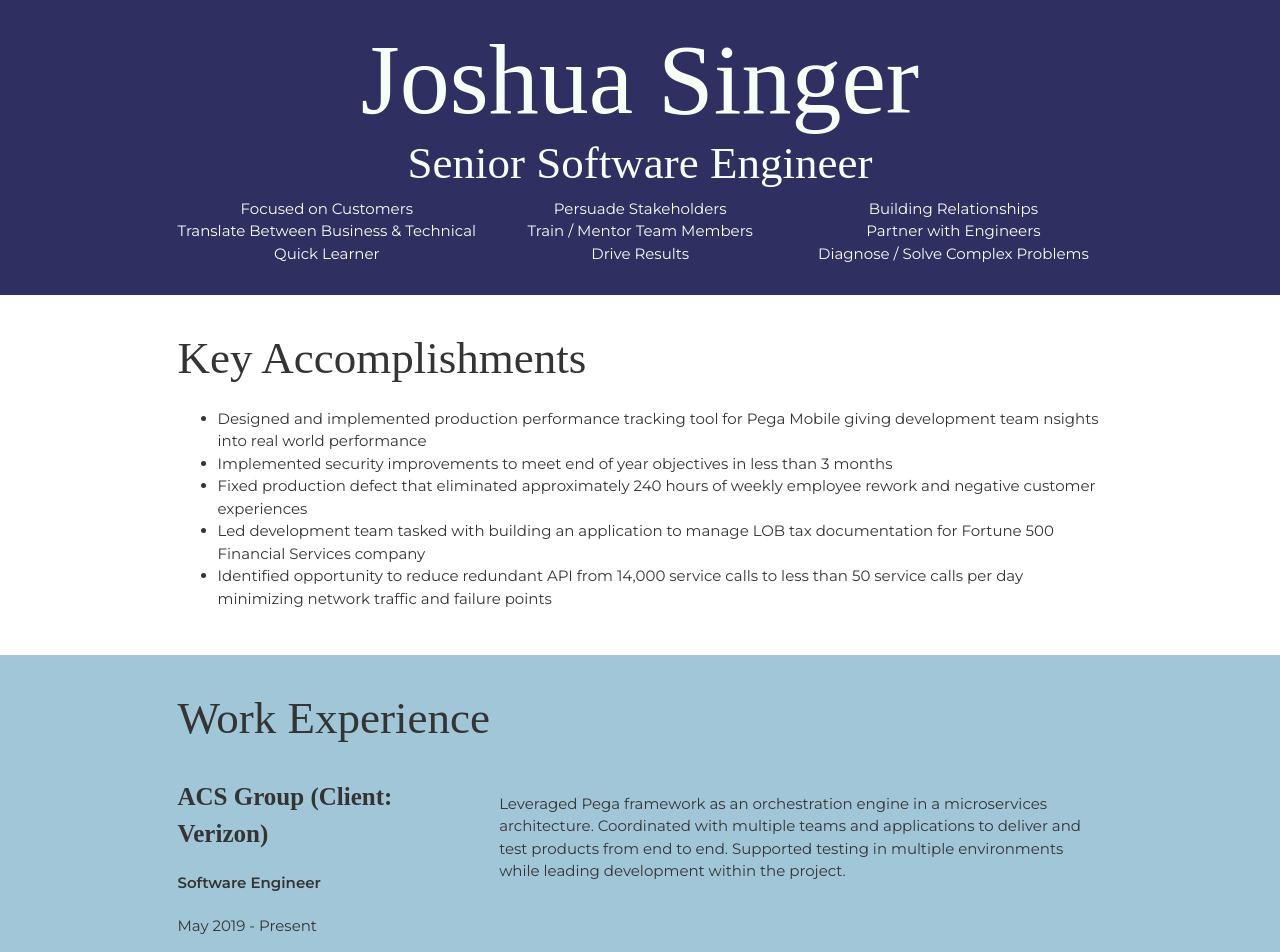
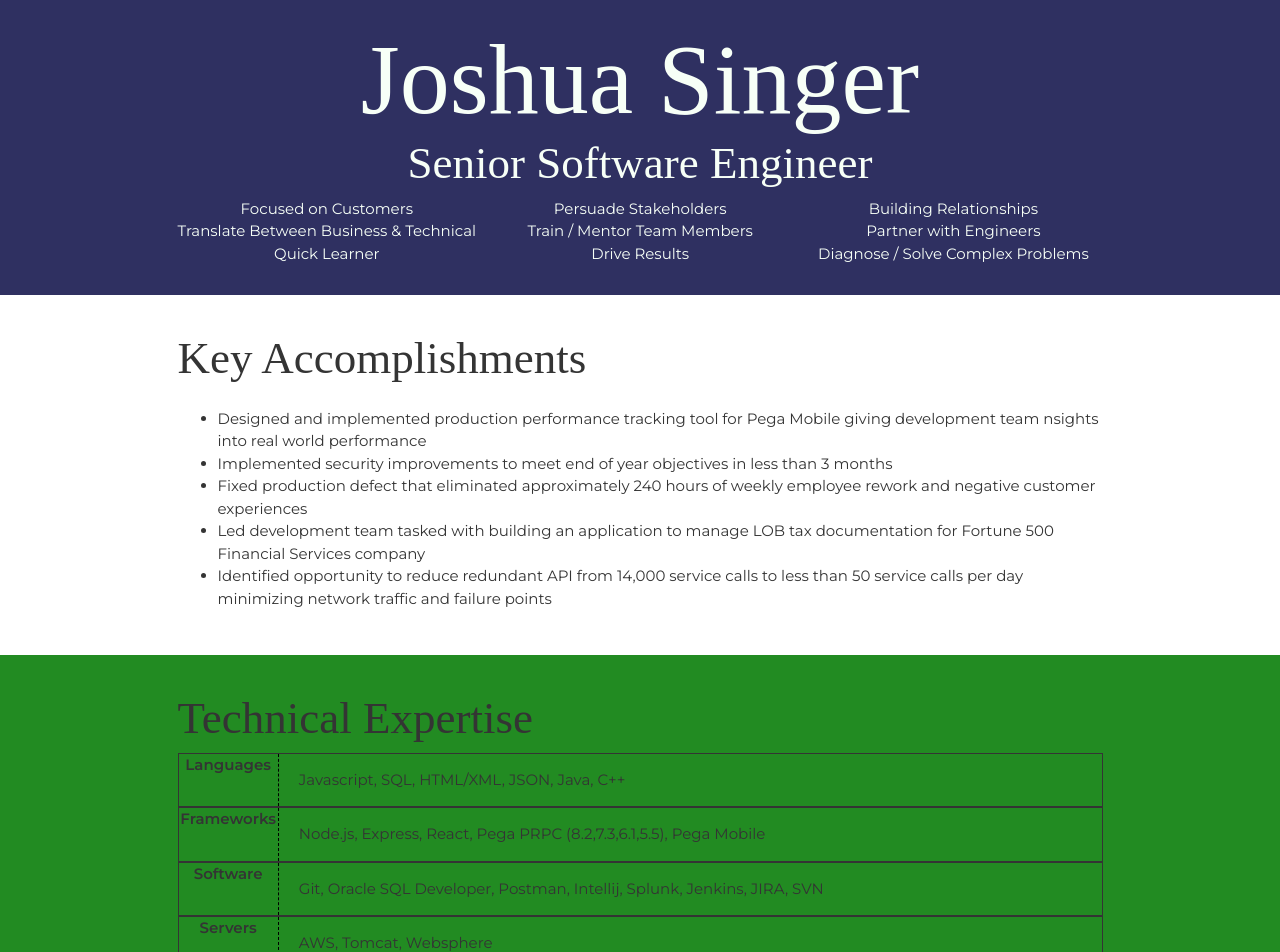
Before and after one commit to jsinger06/myWebsite, a React (Create React App) app in the folder my-website/: page / in a window 1280 px wide. Shown: the top 952 px of the page. Built offline with nearby package versions, Linux system fonts and the light colour scheme; a web font is replaced by a local one.

Commit message:
Initial changes for adding Technical Expertise section

```diff
--- a/my-website/src/App.css
+++ b/my-website/src/App.css
@@ -104,6 +104,27 @@ header {
 .project-item h3 {
   margin-top: 0;
 }
+/* Tech Expertise
+--------------------------------------------------*/
+.tech-expertise{
+  background: forestgreen;
+}
+
+.tech-grid{
+  display: grid;
+  grid-template-columns: .25fr 2fr;
+  column-gap: 20px;
+  border: #343434 solid 1px;
+}
+
+.tech {
+  text-align: center;
+  vertical-align: middle;
+  font-weight: bold;
+  margin: 0;
+  border-right: black dashed 1px;
+}
+
 /* Work Experience
 --------------------------------------------------*/
 .work-experience {
--- a/my-website/src/App.js
+++ b/my-website/src/App.js
@@ -3,6 +3,7 @@ import './App.css';
 import AccomplishmentsSection from "./pages/Resume/AccomplishmentsSection";
 import StrengthListSection from "./pages/Resume/StrengthSection";
 import WorkExperienceSection from "./pages/Resume/WorkExperienceSection";
+import TechExpertiseSection from "./pages/Resume/TechExpertiseSection";
 
 function App() {
     return (
@@ -18,6 +19,8 @@ function App() {
                 </header>
     {/* ***********************  Key Accomplishments  *********************** */}
                 <AccomplishmentsSection />
+    {/* ***********************  Technical Expertise  *********************** */}
+                <TechExpertiseSection />
     {/* ***********************  WORK EXPERIENCE  *********************** */}
                 <WorkExperienceSection />
     {/* ******************  EDUCATION & CERTIFICATIONS ****************** */}
```
